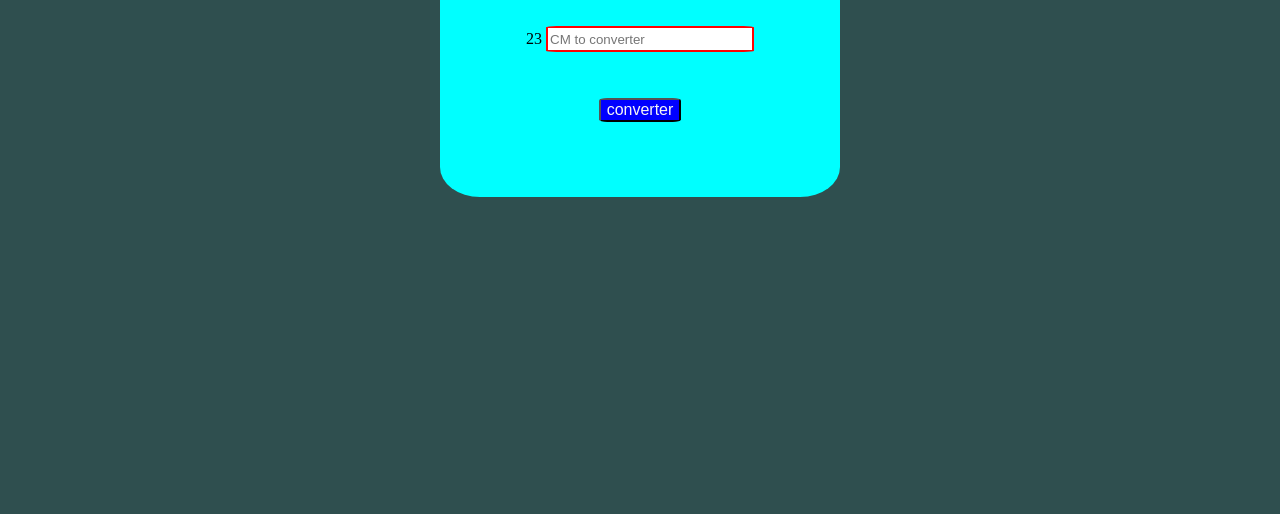
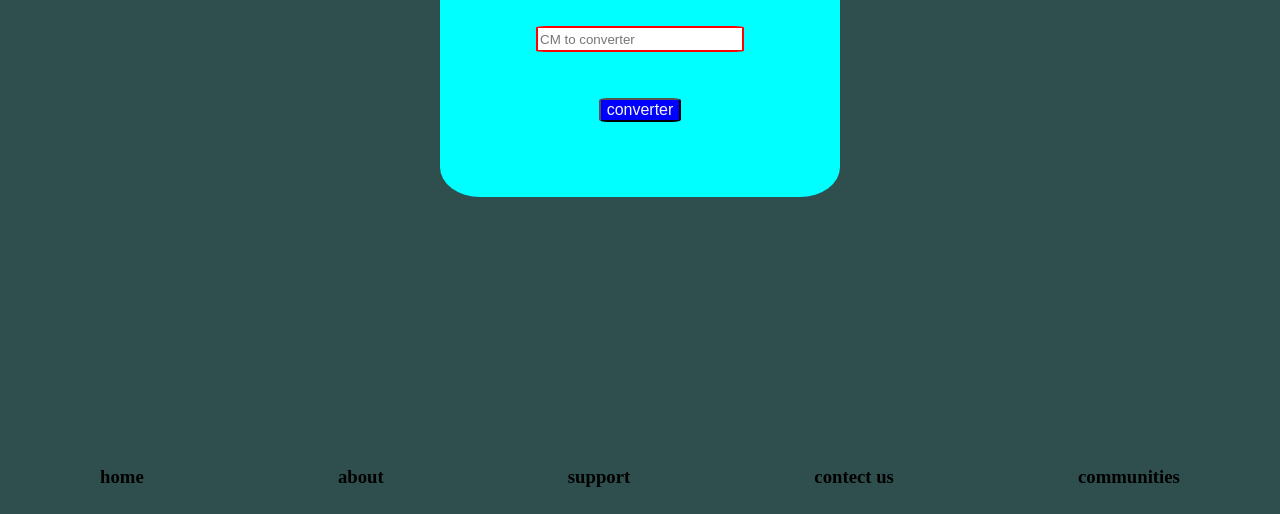
Before and after one commit to mdnriyas17/CM-converter, a plain HTML site: page index.html in a window 1280 px wide. Shown: the part 470-984 px from the top of the page. Before the commit the page ends 925 px from the top, so only its background shows below. Drawn offline with Linux system fonts and the light colour scheme.

Commit message:
update footer

```diff
--- a/index.html
+++ b/index.html
@@ -17,7 +17,7 @@
                    CM to Inch converter
                 </h1>
             </div>
-            <div id="input-parent">23
+            <div id="input-parent">
                 <input id="input" type="text" placeholder="CM to converter"/>
             </div>
             <div id="button"><ul></ul>
@@ -34,4 +34,22 @@
     </div>
     <script src="script.js"></script>
 </body>
+<footer>
+<div id="footer">
+    <h3>
+        home
+    </h3><div class="about">
+        <h3>about</h3>
+    </div>
+   <h3>
+   support
+   </h3>
+   <h3>
+    contect us
+   </h3>
+   <h3>
+    communities
+   </h3>
+    </div>
+</footer>
 </html>
--- a/style.css
+++ b/style.css
@@ -62,3 +62,13 @@ body{
 #submit:hover{
 background-color: green;
 }
+
+#footer{
+    display: flex;
+    flex-direction: row;
+    justify-content: space-around;
+}
+
+.about{
+    margin-left: 10px;
+}
```
